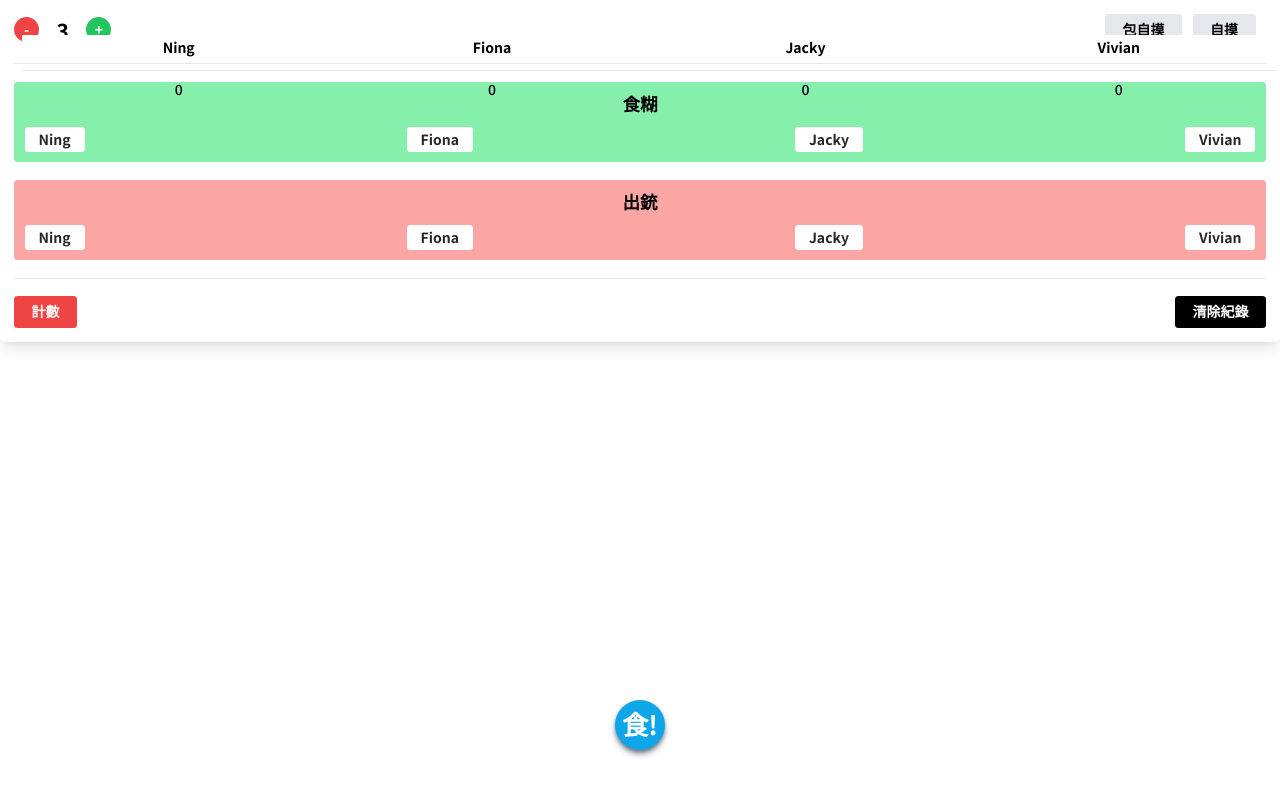
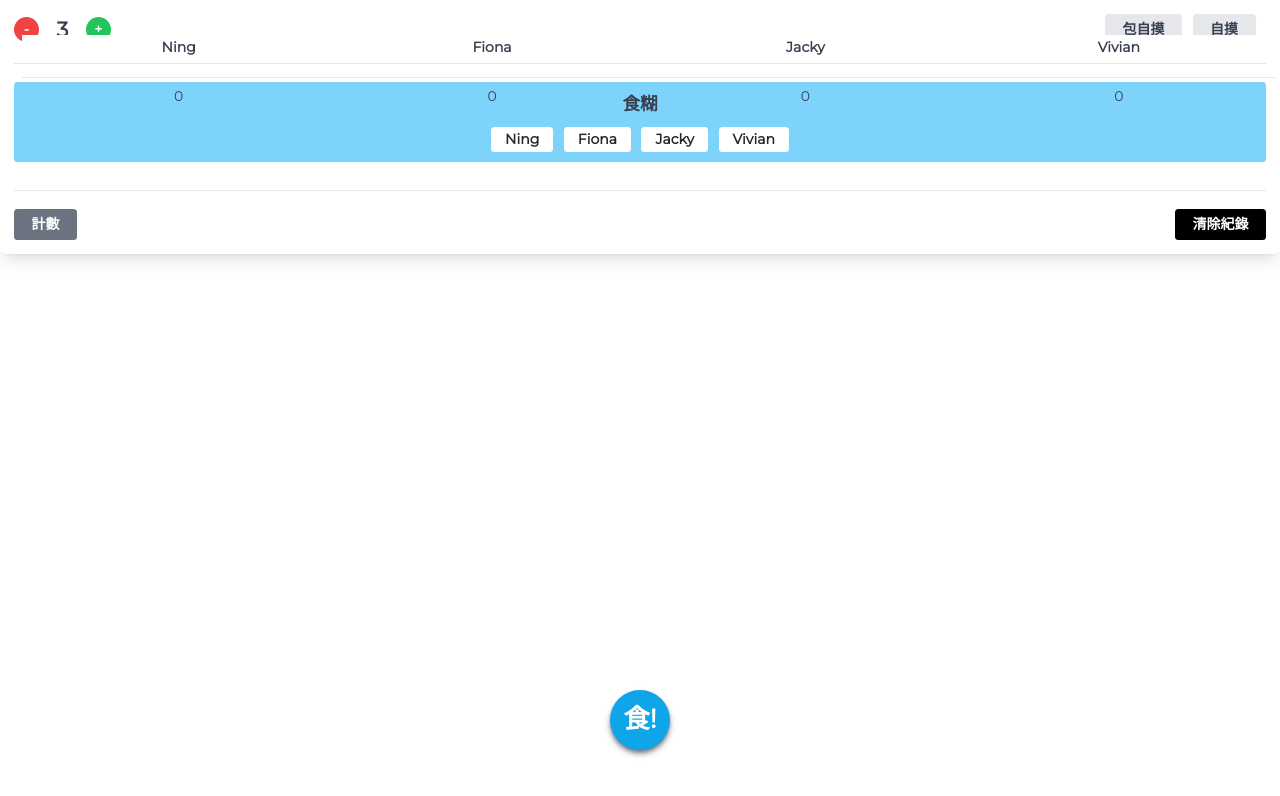
Before and after one commit to sslnyx/mj-calculator, a React (Vite) app: page / in a window 1280 px wide. Shown: the top 796 px of the page. Built offline with nearby package versions, Linux system fonts and the light colour scheme; what tw-elements would draw is missing.

Commit message:
added conditions

```diff
--- a/public/static-data.json
+++ b/public/static-data.json
@@ -2,18 +2,22 @@
   "defualtData": [
     {
       "name": "Ning",
+      "id": "p1",
       "points": []
     },
     {
       "name": "Fiona",
+      "id": "p2",
       "points": []
     },
     {
       "name": "Jacky",
+      "id": "p3",
       "points": []
     },
     {
       "name": "Vivian",
+      "id": "p4",
       "points": []
     }
   ],
--- a/src/components/Hu.jsx
+++ b/src/components/Hu.jsx
@@ -1,4 +1,4 @@
-import { useRef, useState } from "react";
+import { useRef, useState, useEffect } from "react";
 import { useOutletContext } from "react-router-dom";
 import HuHeader from "./HuHeader";
 import HuFooter from "./HuFooter";
@@ -8,18 +8,24 @@ const Hu = (props) => {
   const { players, setPlayers, fanPt } = props;
   const [hu, setHu] = useState({});
   const [fan, setFan] = useState(3);
-  const winnerRef = useRef([]);
-  const loserRef = useRef([]);
+  const [loser, setLoser] = useState(players)
+  const winnerRef = useRef({});
+  const loserRef = useRef({});
 
   const containerProps = {
     winnerRef,
     loserRef,
-    players,
     setHu,
     hu,
     fanPt,
     fan,
   };
+
+  useEffect(() => {
+    // console.log(loserHandler())
+
+    setLoser(players.filter(({ id }) => id !== hu.winner))
+  }, [hu.winner]);
 
   return (
     <div>
@@ -28,13 +34,24 @@ const Hu = (props) => {
       <hr />
 
       <div className="py-5">
-        <div className="winner-container bg-green-300 p-3 rounded">
-          <WinLoseContainer {...containerProps} winnerContainer />
+        <div className="winner-container bg-sky-300 p-3 mb-3 last:mb-0 rounded">
+          <WinLoseContainer
+            {...containerProps}
+            players={players}
+            winnerContainer
+          />
         </div>
 
-        <br />
-        <div className="loser-container bg-red-300 p-3 rounded">
-          <WinLoseContainer {...containerProps} loserContainer />
+        <div
+          className={`loser-container bg-red-300 p-3 rounded ${
+            (hu.selfTouch && !hu.bao) || !hu.winner ? "hidden" : ""
+          }`}
+        >
+          <WinLoseContainer
+            {...containerProps}
+            players={loser}
+            loserContainer
+          />
         </div>
       </div>
 
--- a/src/components/HuFooter.jsx
+++ b/src/components/HuFooter.jsx
@@ -1,16 +1,17 @@
-import React from "react";
+import { useState } from "react";
 import { useOutletContext } from "react-router-dom";
 import { eat, zimo } from "../lib/plugins";
 
 const HuFooter = (props) => {
+  const [clearing, setClearing] = useState(false);
   const { defualtData } = useOutletContext();
   const { hu, players, setPlayers, setRounds, rounds, closeModal } = props;
 
   const calhandler = () => {
-    closeModal();
-    if (hu.bao && hu.winner && hu.loser) return zimo(props);
-    if (hu.selfTouch && hu.winner) return zimo(props);
-    if (hu.winner && hu.loser && hu.winner !== hu.loser) return eat(props);
+    if (hu.bao && hu.winner && hu.loser) return zimo(props), closeModal();
+    if (hu.selfTouch && hu.winner) return zimo(props), closeModal();
+    if (hu.winner && hu.loser && hu.winner !== hu.loser)
+      return eat(props), closeModal();
   };
 
   const clearHandler = () => {
@@ -24,20 +25,43 @@ const HuFooter = (props) => {
   };
 
   return (
-    <div className="flex justify-between">
+    <div className="flex">
       <button
-        className="bg-red-500 rounded py-2 px-5 text-white"
+        className={` rounded py-2 px-5 text-white ${
+          (hu.winner && hu.loser) || (hu.winner && hu.selfTouch)
+            ? "pointer-events-auto bg-red-600"
+            : "bg-gray-500 pointer-events-none"
+        }`}
         onClick={calhandler}
       >
         計數
       </button>
 
-      <button
-        onClick={clearHandler}
-        className="bg-black text-white rounded py-2 px-5"
-      >
-        清除紀錄
-      </button>
+      <div className="flex-1"></div>
+
+      {!clearing ? (
+        <button
+          onClick={() => setClearing(true)}
+          className="bg-black text-white rounded py-2 px-5"
+        >
+          清除紀錄
+        </button>
+      ) : (
+        <div>
+          <button
+            className="bg-red-500 mr-3 text-white rounded py-2 px-5"
+            onClick={clearHandler}
+          >
+            確定清除
+          </button>
+          <button
+            className="bg-black text-white rounded py-2 px-5"
+            onClick={() => setClearing(false)}
+          >
+            取消
+          </button>
+        </div>
+      )}
     </div>
   );
 };
--- a/src/components/HuHeader.jsx
+++ b/src/components/HuHeader.jsx
@@ -39,12 +39,8 @@ const HuHeader = ({ hu, setHu, fan, setFan }) => {
 
       <div>
         <button
-          className={` rounded py-2 px-5 mr-3 ${
-            hu.bao
-              ? "bg-gradient-to-b from-red-500 via-yellow-500 to-blue-500 text-white"
-              : "bg-gray-200"
-          }`}
-          onClick={() => setHu({ ...hu, bao: !hu.bao })}
+          className={`rounded py-2 px-5 mr-3 ${hu.bao ? "bao" : "bg-gray-200"}`}
+          onClick={() => setHu({ ...hu, bao: !hu.bao, selfTouch: false })}
         >
           包自摸
         </button>
@@ -53,7 +49,7 @@ const HuHeader = ({ hu, setHu, fan, setFan }) => {
           className={`rounded py-2 px-5 mr-3 ${
             hu.selfTouch ? "bg-green-500 text-white" : "bg-gray-200"
           }`}
-          onClick={() => setHu({ ...hu, selfTouch: !hu.selfTouch })}
+          onClick={() => setHu({ ...hu, selfTouch: !hu.selfTouch, bao: false })}
         >
           自摸
         </button>
--- a/src/components/WinLoseContainer.jsx
+++ b/src/components/WinLoseContainer.jsx
@@ -1,4 +1,5 @@
-// import React from "react";
+import { useEffect } from "react";
+import { resetBtns, setAllBtns } from "../lib/plugins";
 
 const WinLoseContainer = ({
   winnerRef,
@@ -9,41 +10,60 @@ const WinLoseContainer = ({
   fanPt,
   fan,
   winnerContainer,
+  loserContainer,
 }) => {
   const huHandler = (winner, loser) => {
     return (ev) => {
       if (winnerContainer) {
-        for (const btn of winnerRef.current) {
-          btn.classList.remove("active");
-        }
+        resetBtns(winnerRef.current);
         ev.target.classList.add("active");
         setHu({ ...hu, winner, pt: fanPt[fan] });
       } else {
-        for (const btn of loserRef.current) {
-          btn.classList.remove("active");
-        }
+        resetBtns(loserRef.current);
         ev.target.classList.add("active");
-
         setHu({ ...hu, loser, pt: fanPt[fan] });
       }
     };
   };
 
+  useEffect(() => {
+    loserContainer
+      ? (resetBtns(loserRef.current), setHu({ ...hu, loser: null }))
+      : "";
+  }, [hu.winner]);
+
+  useEffect(() => {
+    loserContainer && hu.bao ? console.log("bao") : "";
+  }, [hu.bao]);
+
   return (
     <>
-      <h3 className="mb-3 text-center font-bold text-xl">{winnerContainer ? "食糊" : "出銃"}</h3>
+      <h3 className="mb-3 text-center font-bold text-xl">
+        {winnerContainer && !hu.winner && hu.selfTouch
+          ? "邊個自摸？"
+          : winnerContainer && !hu.winner && hu.bao
+          ? "邊個自摸？"
+          : (winnerContainer && hu.winner && hu.bao) ||
+            (hu.selfTouch && winnerContainer && hu.winner)
+          ? "自摸"
+          : winnerContainer
+          ? "食糊"
+          : loserContainer && hu.bao
+          ? "邊個包？"
+          : "出銃"}
+      </h3>
 
-      <div className="flex justify-between">
-        {players?.map(({ name }, i) => (
+      <div className="flex justify-center">
+        {players?.map(({ name, id }, i) => (
           <button
             ref={(el) =>
               winnerContainer
-                ? (winnerRef.current[i] = el)
-                : (loserRef.current[i] = el)
+                ? (winnerRef.current[id] = el)
+                : (loserRef.current[id] = el)
             }
             className="py-1 px-4 bg-white mr-3 last:mr-0 rounded text-neutral-800 font-bold"
             key={i}
-            onClick={huHandler(name, name)}
+            onClick={huHandler(id, id)}
           >
             {name}
           </button>
--- a/src/index.css
+++ b/src/index.css
@@ -1,4 +1,4 @@
-@import url('https://fonts.googleapis.com/css2?family=Noto+Sans+SC:wght@500;700&display=swap');
+@import url("https://fonts.googleapis.com/css2?family=Montserrat&family=Noto+Sans+TC&display=swap");
 
 @tailwind base;
 @tailwind components;
@@ -6,12 +6,16 @@
 
 @layer base {
   html {
-    font-family: 'Noto Sans SC', sans-serif;
-    @apply text-sm;
+    font-family: "Montserrat", "Noto Sans TC", sans-serif;
+    @apply text-sm text-gray-700;
   }
 
   button {
-    @apply transition-all duration-500 font-bold;
+    @apply transition-[background] duration-500 font-bold;
+  }
+
+  input:focus-visible {
+    @apply border-2 outline-none border-sky-500 rounded;
   }
 
   .winner-container .active {
@@ -31,3 +35,49 @@
     @apply !pointer-events-auto;
   }
 }
+
+button.bao {
+  /* position: absolute; */
+  @apply text-white;
+  background: linear-gradient(124deg, #ff2400, #e81d1d, #e8b71d, #e3e81d, #1de840, #1ddde8, #2b1de8, #dd00f3, #dd00f3);
+  background-size: 1800% 1800%;
+  -webkit-animation: rainbow 18s ease infinite;
+  -z-animation: rainbow 18s ease infinite;
+  -o-animation: rainbow 18s ease infinite;
+  animation: rainbow 18s ease infinite;
+}
+
+@-webkit-keyframes rainbow {
+  0% {
+    background-position: 0% 82%;
+  }
+  50% {
+    background-position: 100% 19%;
+  }
+  100% {
+    background-position: 0% 82%;
+  }
+}
+@-moz-keyframes rainbow {
+  0% {
+    background-position: 0% 82%;
+  }
+  50% {
+    background-position: 100% 19%;
+  }
+  100% {
+    background-position: 0% 82%;
+  }
+}
+
+@keyframes rainbow {
+  0% {
+    background-position: 0% 82%;
+  }
+  50% {
+    background-position: 100% 19%;
+  }
+  100% {
+    background-position: 0% 82%;
+  }
+}
--- a/src/lib/plugins.js
+++ b/src/lib/plugins.js
@@ -10,8 +10,8 @@ const eat = ({ players, hu, setRounds, setPlayers, rounds }) => {
         player.points[rounds] = 0;
     }
 
-    players.find(({ name }) => name === hu.winner).points[rounds] = hu.pt;
-    players.find(({ name }) => name === hu.loser).points[rounds] = -hu.pt;
+    players.find(({ id }) => id === hu.winner).points[rounds] = hu.pt;
+    players.find(({ id }) => id === hu.loser).points[rounds] = -hu.pt;
 
     localStorage.setItem("data", JSON.stringify([...players]));
     localStorage.setItem("rounds", JSON.stringify(rounds + 1));
@@ -25,16 +25,16 @@ const zimo = ({ players, hu, setRounds, setPlayers, rounds }) => {
         for (const player of players) {
             player.points[rounds] = 0;
         }
-        players.find(({ name }) => name === hu.winner).points[rounds] =
+        players.find(({ id }) => id === hu.winner).points[rounds] =
             (hu.pt / 2) * 3;
-        players.find(({ name }) => name === hu.loser).points[rounds] =
+        players.find(({ id }) => id === hu.loser).points[rounds] =
             -(hu.pt / 2) * 3;
     } else {
-        const allLosers = players.filter(({ name }) => name !== hu.winner);
+        const allLosers = players.filter(({ id }) => id !== hu.winner);
         for (const loser of allLosers) {
             loser.points[rounds] = -(hu.pt / 2);
         }
-        players.find(({ name }) => name === hu.winner).points[rounds] =
+        players.find(({ id }) => id === hu.winner).points[rounds] =
             (hu.pt / 2) * 3;
     }
 
@@ -45,4 +45,17 @@ const zimo = ({ players, hu, setRounds, setPlayers, rounds }) => {
     setPlayers(players);
 };
 
-export { fetchApi, eat, zimo }
+const resetBtns = (btnObj) => {
+    for (const btn of Object.values(btnObj)) {
+        btn?.classList.remove("active")
+    }
+}
+
+
+const setAllBtns = (btnObj) => {
+    for (const btn of Object.values(btnObj)) {
+        btn?.classList.add("active")
+    }
+}
+
+export { fetchApi, eat, zimo, resetBtns, setAllBtns }
--- a/src/pages/Home/index.jsx
+++ b/src/pages/Home/index.jsx
@@ -53,7 +53,9 @@ const Home = () => {
 
       <div className="container">
         <Modal {...{ modalRef, backdropRef, closeModal }}>
-          <Hu {...{ players, setPlayers, fanPt, rounds, setRounds, closeModal }} />
+          <Hu
+            {...{ players, setPlayers, fanPt, rounds, setRounds, closeModal }}
+          />
         </Modal>
 
         <br />
@@ -62,7 +64,7 @@ const Home = () => {
         <div className="flex flex-row relative -mx-5">
           <div className="pl-5"></div>
 
-          <div className="absolute top-[24px]">
+          <div className="absolute top-[31px]">
             {new Array(rounds).fill(null)?.map((el, i) => (
               <div className="odd:bg-gray-200" onClick={delRound(i)} key={i}>
                 <Trash width={24} height={24} className="py-1 fill-red-500 " />
@@ -70,11 +72,13 @@ const Home = () => {
             ))}
           </div>
 
-          {players?.map(({ name, points }, i) => (
+          {players?.map(({ name, points, id }, i) => (
             <div key={i} className="basis-1/4">
               <div className="w-full">
                 <input
-                  className="text-center max-w-full w-full h-[24px] font-bold"
+                  className={`text-center max-w-full w-full h-[24px] font-bold mb-2 ${
+                    name.toLowerCase().includes("jac") ? "focus-visible:bg-gradient-to-br focus-visible:from-green-500 focus-visible:to-transparent focus-visible:border-green-500" : ""
+                  }`}
                   type="text"
                   defaultValue={name}
                   onChange={nameHandler(i)}
@@ -107,7 +111,7 @@ const Home = () => {
 
       <button
         onClick={modalHanlder}
-        className="fixed shadow-gray-500 shadow-md bottom-[50px] left-[50%] -translate-x-[50%] bg-sky-500 text-white w-[50px] h-[50px] flex justify-center items-center rounded-full"
+        className="fixed shadow-gray-500 shadow-md bottom-[50px] left-[50%] -translate-x-[50%] bg-sky-500 text-white w-[60px] h-[60px] flex justify-center items-center rounded-full"
       >
         <span className="text-3xl">食!</span>
       </button>
```
